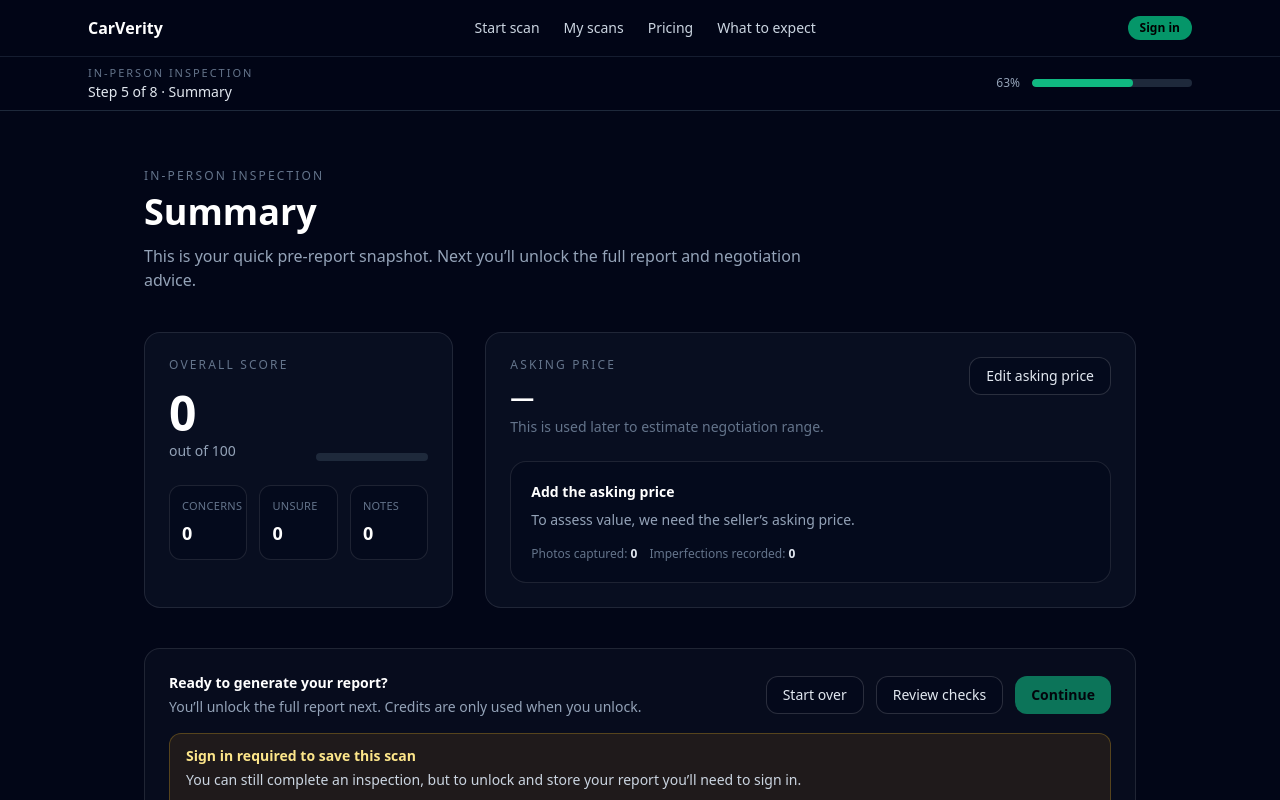
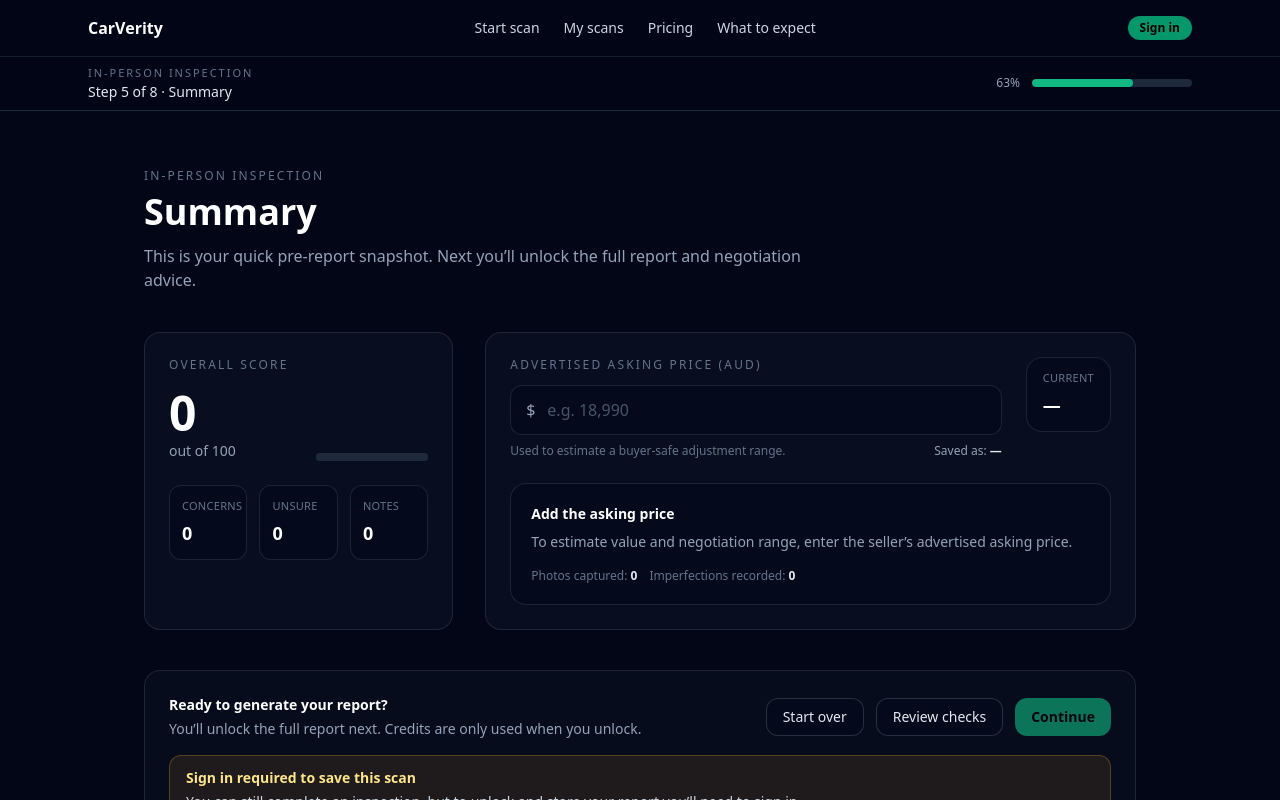
Before and after one commit to jeremy-swallow/carverity-clean, a React (Vite) app: page /scan/in-person/summary in a window 1280 px wide. Shown: the top 800 px of the page. Built offline with nearby package versions, Linux system fonts and the light colour scheme; no server answers.

Commit message:
Fix scan save types + pricing restore + credits gating

```diff
--- a/src/pages/InPersonSummary.tsx
+++ b/src/pages/InPersonSummary.tsx
@@ -1,7 +1,13 @@
+// src/pages/InPersonSummary.tsx
+
 import { useEffect, useMemo, useState } from "react";
 import { useNavigate, useParams } from "react-router-dom";
 import { supabase } from "../supabaseClient";
-import { loadProgress, clearProgress } from "../utils/scanProgress";
+import {
+  loadProgress,
+  clearProgress,
+  saveProgress,
+} from "../utils/scanProgress";
 import { saveScan, generateScanId } from "../utils/scanStorage";
 
 type PricingVerdict = "missing" | "info" | "room" | "concern";
@@ -52,7 +58,7 @@ function countUnsure(checks: Record<string, any>) {
 function severityWeight(s?: string) {
   if (s === "major") return 3;
   if (s === "moderate") return 2;
-  return 1;
+  return 1; // minor/default
 }
 
 function sumImperfectionWeight(imps: any[]) {
@@ -69,18 +75,19 @@ function getPricingVerdict(args: {
 
   if (!askingPrice || askingPrice <= 0) return "missing";
 
+  // Heuristic: more issues => more negotiation room
   const issueScore = concerns * 2 + unsure * 1 + imperfectionWeight * 0.75;
 
-  if (issueScore >= 12) return "concern";
-  if (issueScore >= 6) return "room";
-  return "info";
+  if (issueScore >= 12) return "concern"; // price risk / strong negotiation
+  if (issueScore >= 6) return "room"; // likely some room
+  return "info"; // likely fair-ish
 }
 
 function pricingCopy(verdict: PricingVerdict) {
   if (verdict === "missing") {
     return {
       title: "Add the asking price",
-      body: "To assess value, we need the seller’s asking price.",
+      body: "To estimate value and negotiation range, enter the seller’s advertised asking price.",
     };
   }
   if (verdict === "concern") {
@@ -101,40 +108,27 @@ function pricingCopy(verdict: PricingVerdict) {
   };
 }
 
-function buildTitleFromVehicle(progress: any): string {
-  const v =
-    progress?.vehicle ||
-    progress?.vehicleDetails ||
-    progress?.vehicleInfo ||
-    progress?.onlineVehicle ||
-    null;
+function parseAskingPrice(raw: string): number | null {
+  const cleaned = raw.replace(/[^0-9.]/g, "");
+  if (!cleaned) return null;
 
-  const year = typeof v?.year === "string" ? v.year : undefined;
-  const make = typeof v?.make === "string" ? v.make : undefined;
-  const model = typeof v?.model === "string" ? v.model : undefined;
-  const variant = typeof v?.variant === "string" ? v.variant : undefined;
+  const n = Number(cleaned);
+  if (!Number.isFinite(n)) return null;
 
-  const parts = [year, make, model, variant].filter(Boolean);
+  const rounded = Math.round(n);
+  if (rounded <= 0) return null;
+
+  return clamp(rounded, 1, 5_000_000);
+}
+
+function buildTitleFromProgress(progress: any): string {
+  const make = progress?.vehicle?.make || progress?.make;
+  const model = progress?.vehicle?.model || progress?.model;
+  const year = progress?.vehicle?.year || progress?.year;
+
+  const parts = [year, make, model].filter(Boolean);
   if (parts.length) return parts.join(" ");
   return "In-person inspection";
-}
-
-function buildVehicleFromProgress(progress: any) {
-  const v =
-    progress?.vehicle ||
-    progress?.vehicleDetails ||
-    progress?.vehicleInfo ||
-    progress?.onlineVehicle ||
-    null;
-
-  if (!v || typeof v !== "object") return undefined;
-
-  return {
-    make: typeof v.make === "string" ? v.make : undefined,
-    model: typeof v.model === "string" ? v.model : undefined,
-    year: typeof v.year === "string" ? v.year : undefined,
-    variant: typeof v.variant === "string" ? v.variant : undefined,
-  };
 }
 
 export default function InPersonSummary() {
@@ -153,6 +147,31 @@ export default function InPersonSummary() {
   const askingPrice: number | null =
     typeof progress?.askingPrice === "number" ? progress.askingPrice : null;
 
+  const [askingPriceInput, setAskingPriceInput] = useState<string>(() => {
+    if (askingPrice && askingPrice > 0) return String(Math.round(askingPrice));
+    return "";
+  });
+
+  const [askingPriceTouched, setAskingPriceTouched] = useState(false);
+
+  const parsedAskingPrice = useMemo(() => {
+    return parseAskingPrice(askingPriceInput);
+  }, [askingPriceInput]);
+
+  // Persist asking price into progress as user types
+  useEffect(() => {
+    const current =
+      typeof progress?.askingPrice === "number" ? progress.askingPrice : null;
+
+    if (parsedAskingPrice === current) return;
+
+    saveProgress({
+      ...progress,
+      askingPrice: parsedAskingPrice,
+    });
+    // eslint-disable-next-line react-hooks/exhaustive-deps
+  }, [parsedAskingPrice]);
+
   const concerns = useMemo(() => countConcerns(checks), [checks]);
   const unsure = useMemo(() => countUnsure(checks), [checks]);
   const score = useMemo(() => scoreFromChecks(checks), [checks]);
@@ -164,12 +183,12 @@ export default function InPersonSummary() {
 
   const verdict = useMemo(() => {
     return getPricingVerdict({
-      askingPrice,
+      askingPrice: parsedAskingPrice,
       concerns,
       unsure,
       imperfectionWeight,
     });
-  }, [askingPrice, concerns, unsure, imperfectionWeight]);
+  }, [parsedAskingPrice, concerns, unsure, imperfectionWeight]);
 
   const verdictCopy = useMemo(() => pricingCopy(verdict), [verdict]);
 
@@ -219,9 +238,7 @@ export default function InPersonSummary() {
       }
 
       const finalScanId = activeScanId || generateScanId();
-
-      const title = buildTitleFromVehicle(progress);
-      const vehicle = buildVehicleFromProgress(progress);
+      const title = buildTitleFromProgress(progress);
 
       await saveScan({
         id: finalScanId,
@@ -229,9 +246,7 @@ export default function InPersonSummary() {
         title,
         createdAt: new Date().toISOString(),
 
-        vehicle,
-
-        askingPrice,
+        askingPrice: parsedAskingPrice,
         score,
         concerns,
         unsure,
@@ -250,12 +265,17 @@ export default function InPersonSummary() {
   }
 
   function handleStartOver() {
-    if (!confirm("Start over? This will clear your current inspection.")) return;
+    if (!confirm("Start over? This will clear your current inspection.")) {
+      return;
+    }
     clearProgress();
     navigate("/scan/in-person/start");
   }
 
   const canContinue = Boolean(activeScanId);
+
+  const showAskingPriceError =
+    askingPriceTouched && askingPriceInput.trim().length > 0 && !parsedAskingPrice;
 
   return (
     <div className="max-w-5xl mx-auto px-4 py-16">
@@ -325,25 +345,64 @@ export default function InPersonSummary() {
         </section>
 
         <section className="rounded-2xl border border-white/10 bg-slate-900/50 p-6 lg:col-span-2">
-          <div className="flex flex-wrap items-start justify-between gap-4">
-            <div>
+          <div className="flex flex-wrap items-start justify-between gap-6">
+            <div className="min-w-[240px] flex-1">
               <p className="text-xs uppercase tracking-[0.18em] text-slate-500">
-                Asking price
+                Advertised asking price (AUD)
               </p>
-              <p className="text-2xl font-semibold text-white mt-2">
-                {formatMoney(askingPrice)}
-              </p>
-              <p className="text-sm text-slate-500 mt-1">
-                This is used later to estimate negotiation range.
-              </p>
+
+              <div className="mt-3">
+                <div className="relative">
+                  <span className="absolute left-4 top-1/2 -translate-y-1/2 text-slate-400">
+                    $
+                  </span>
+                  <input
+                    value={askingPriceInput}
+                    onChange={(e) => setAskingPriceInput(e.target.value)}
+                    onBlur={() => setAskingPriceTouched(true)}
+                    inputMode="numeric"
+                    placeholder="e.g. 18,990"
+                    className={[
+                      "w-full rounded-xl border bg-slate-950/40 px-9 py-3 text-white",
+                      "placeholder:text-slate-600 outline-none",
+                      showAskingPriceError
+                        ? "border-amber-400/50 focus:border-amber-400/70"
+                        : "border-white/10 focus:border-emerald-400/40",
+                    ].join(" ")}
+                  />
+                </div>
+
+                <div className="mt-2 flex flex-wrap items-center justify-between gap-2">
+                  <p className="text-xs text-slate-500">
+                    Used to estimate a buyer-safe adjustment range.
+                  </p>
+
+                  <p className="text-xs text-slate-400">
+                    Saved as:{" "}
+                    <span className="text-slate-200 font-semibold tabular-nums">
+                      {formatMoney(parsedAskingPrice)}
+                    </span>
+                  </p>
+                </div>
+
+                {showAskingPriceError && (
+                  <p className="text-xs text-amber-200 mt-2">
+                    Enter a valid price (numbers only).
+                  </p>
+                )}
+              </div>
             </div>
 
-            <button
-              onClick={() => navigate("/scan/in-person/asking-price")}
-              className="rounded-xl border border-white/15 bg-slate-950/40 hover:bg-slate-900 px-4 py-2 text-sm text-slate-200"
-            >
-              Edit asking price
-            </button>
+            <div className="shrink-0">
+              <div className="rounded-2xl border border-white/10 bg-slate-950/40 px-4 py-3">
+                <p className="text-[11px] uppercase tracking-wide text-slate-500">
+                  Current
+                </p>
+                <p className="text-lg font-semibold text-white tabular-nums mt-1">
+                  {formatMoney(parsedAskingPrice)}
+                </p>
+              </div>
+            </div>
           </div>
 
           <div className="mt-6 rounded-2xl border border-white/10 bg-slate-950/40 p-5">
--- a/src/utils/scanStorage.ts
+++ b/src/utils/scanStorage.ts
@@ -24,13 +24,15 @@ export interface SavedInspection {
     variant?: string;
   };
 
-  // Summary metrics (used for lists / quick previews)
+  // Optional summary metrics (used for MyScans + previews)
   askingPrice?: number | null;
-  score?: number;
-  concerns?: number;
-  unsure?: number;
-  imperfectionsCount?: number;
-  photosCount?: number;
+  score?: number | null;
+  concerns?: number | null;
+  unsure?: number | null;
+  imperfectionsCount?: number | null;
+  photosCount?: number | null;
+
+  // Helpful flags
   fromOnlineScan?: boolean;
 
   // Timeline of user actions (save, export, follow-ups, notes)
@@ -46,72 +48,15 @@ const STORAGE_KEY = "carverity_saved_inspections";
    Normalisation — keeps older saved records safe
 ========================================================= */
 
-function normaliseInspection(record: any): SavedInspection {
-  // Back-compat: some earlier code used created_at (snake) instead of createdAt
-  const createdAt =
-    typeof record?.createdAt === "string"
-      ? record.createdAt
-      : typeof record?.created_at === "string"
-      ? record.created_at
-      : new Date().toISOString();
-
-  const title =
-    typeof record?.title === "string" && record.title.trim()
-      ? record.title
-      : "In-person inspection";
-
-  const vehicle =
-    record?.vehicle && typeof record.vehicle === "object"
-      ? {
-          make:
-            typeof record.vehicle.make === "string"
-              ? record.vehicle.make
-              : undefined,
-          model:
-            typeof record.vehicle.model === "string"
-              ? record.vehicle.model
-              : undefined,
-          year:
-            typeof record.vehicle.year === "string"
-              ? record.vehicle.year
-              : undefined,
-          variant:
-            typeof record.vehicle.variant === "string"
-              ? record.vehicle.variant
-              : undefined,
-        }
-      : undefined;
-
-  return {
-    id: String(record?.id ?? ""),
+function normaliseInspections(records: any[]): SavedInspection[] {
+  return records.map((record) => ({
+    ...record,
     type: "in-person",
-    title,
-    createdAt,
-    vehicle,
-
-    askingPrice:
-      typeof record?.askingPrice === "number" ? record.askingPrice : null,
-    score: typeof record?.score === "number" ? record.score : undefined,
-    concerns: typeof record?.concerns === "number" ? record.concerns : undefined,
-    unsure: typeof record?.unsure === "number" ? record.unsure : undefined,
-    imperfectionsCount:
-      typeof record?.imperfectionsCount === "number"
-        ? record.imperfectionsCount
-        : undefined,
-    photosCount:
-      typeof record?.photosCount === "number" ? record.photosCount : undefined,
-    fromOnlineScan: Boolean(record?.fromOnlineScan),
-
-    completed: Boolean(record?.completed),
-    history: Array.isArray(record?.history) ? record.history : [],
-  };
-}
-
-function normaliseInspections(records: any[]): SavedInspection[] {
-  return records
-    .filter((r) => r && typeof r === "object")
-    .map((r) => normaliseInspection(r))
-    .filter((r) => r.id);
+    createdAt: record.createdAt || record.created_at || new Date().toISOString(),
+    title: record.title || "In-person inspection",
+    completed: record.completed ?? false,
+    history: record.history ?? [],
+  })) as SavedInspection[];
 }
 
 /* =========================================================
@@ -136,10 +81,14 @@ export function saveScan(inspection: SavedInspection) {
   const existing = loadScans().filter((i) => i.id !== inspection.id);
 
   const updated: SavedInspection[] = [
-    normaliseInspection({
+    {
       ...inspection,
       type: "in-person",
-    }),
+      title: inspection.title || "In-person inspection",
+      createdAt: inspection.createdAt || new Date().toISOString(),
+      completed: inspection.completed ?? false,
+      history: inspection.history ?? [],
+    },
     ...existing,
   ];
 
@@ -164,5 +113,7 @@ export function clearAllScans() {
 }
 
 export function generateScanId() {
-  return `inspection_${Date.now()}_${Math.random().toString(36).slice(2, 8)}`;
+  return `inspection_${Date.now()}_${Math.random()
+    .toString(36)
+    .slice(2, 8)}`;
 }
```
Also changed, not shown: src/pages/Home.tsx (+4 -9 lines), src/pages/StartScan.tsx (+127 -6 lines).
